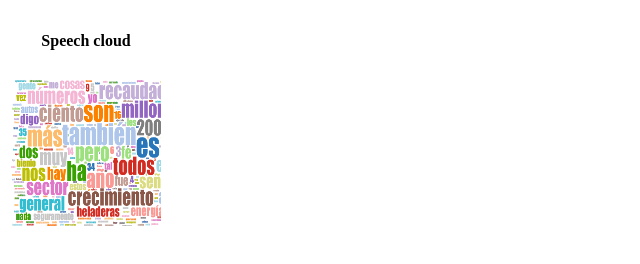
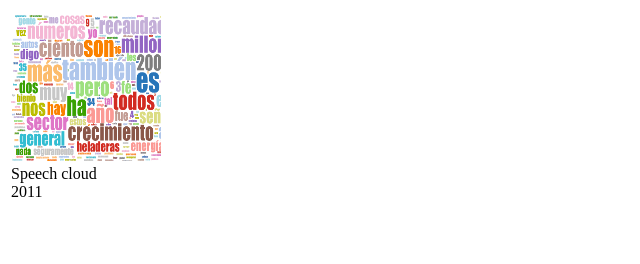
Before and after one commit to md-dm/md-dm.github.com, a plain HTML site: page index.html in a window 1280 px wide. Shown: the whole page, without its empty margins (0-640 px from the left). Drawn offline with Linux system fonts and the light colour scheme.

Commit message:
Adding new version of organization

```diff
--- a/index.html
+++ b/index.html
@@ -5,26 +5,28 @@
     <meta http-equiv="X-UA-Compatible" content="chrome=1">
     <title>MD-DM organization</title>
 
-    <link rel="stylesheet" href="stylesheets/styles.css">
-    <link rel="stylesheet" href="stylesheets/pygment_trac.css">
     <meta name="viewport" content="width=device-width, initial-scale=1, user-scalable=no">
     <!--[if lt IE 9]>
     <script src="//html5shiv.googlecode.com/svn/trunk/html5.js"></script>
     <![endif]-->
     <style>
+    .emph
+    {
+      color:#000000;
+    }
 
-
-  </style>
+    </style>
 
   </head>
   <body>
 
     <table>
       <tr>
-        <td><center><h4>Speech cloud</h4></center></td>
-      </tr>
-      <tr>
-          <td><a href="http://md-dm.github.com/speech-cloud"><img src="images/speech-cloud.png" width="150" height="150"> </a></td>
+          <td width="150" align="left" valign="top" >
+            <a href="http://md-dm.github.com/speech-cloud"><img src="images/speech-cloud.png" width="150" height="150"> </a>
+            <span class="emph">Speech cloud</span><br>
+            2011
+          </td>
       </tr>
     </table>
   </body>
```
